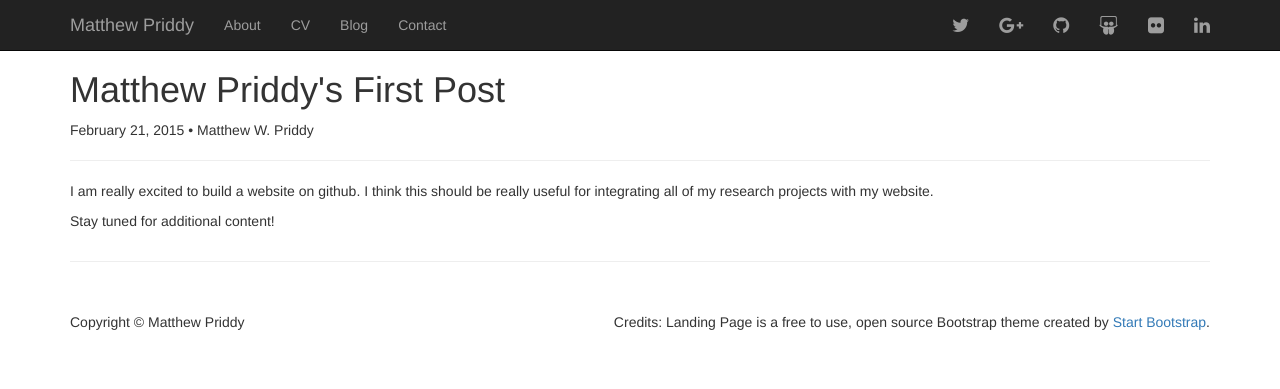
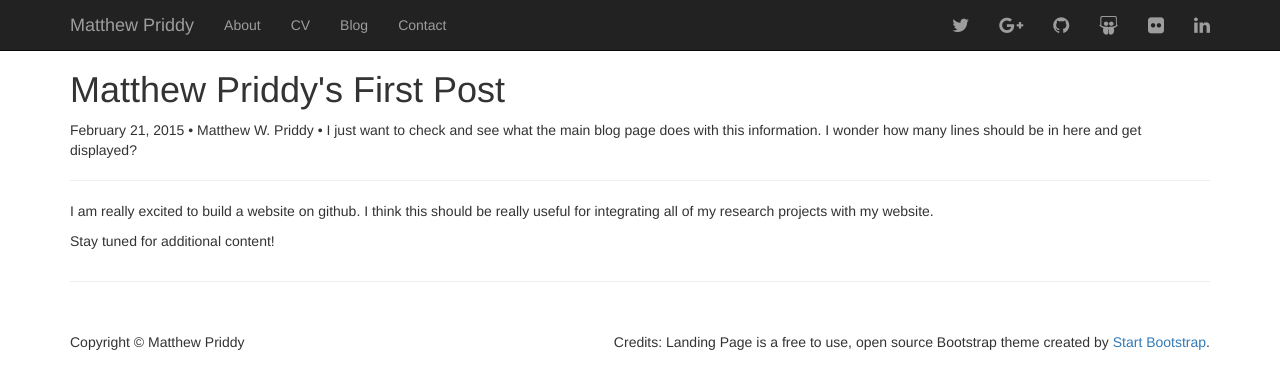
Before and after one commit to mwpriddy/mwpriddy.github.io, a Jekyll site: the page built from _posts/2015-02-21-MWP-first-post.md, in a window 1280 px wide. Shown: the top 389 px of the page. Built offline with Jekyll 4.4.1, drawn with Linux system fonts in a browser that asks for light colours; nearby versions of some CDN libraries.

Commit message:
add meta

```diff
--- a/_posts/2015-02-21-MWP-first-post.md
+++ b/_posts/2015-02-21-MWP-first-post.md
@@ -3,6 +3,7 @@ layout: post
 title: "Matthew Priddy's First Post"
 date: 2015-02-21
 author: Matthew W. Priddy
+meta: I just want to check and see what the main blog page does with this information.  I wonder how many lines should be in here and get displayed?
 ---
 
 I am really excited to build a website on github.  I think this should be really useful for integrating all of my research projects with my website.
```
